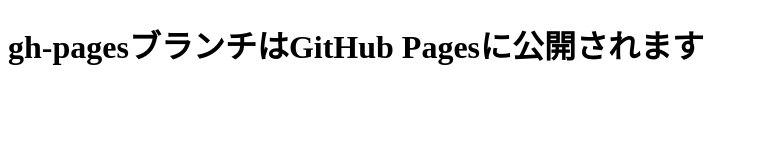
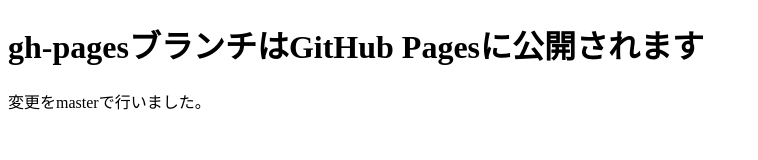
Before and after one commit to kwfumou/git-study, a plain HTML site: page index.html in a window 1280 px wide. Shown: the whole page, without its empty margins (0-758 px from the left). Drawn offline with Linux system fonts and the light colour scheme.

Commit message:
masterから変更を加えたい

```diff
--- a/index.html
+++ b/index.html
@@ -7,5 +7,6 @@
   </head>
   <body>
     <h1>gh-pagesブランチはGitHub Pagesに公開されます</h1>
+    <p>変更をmasterで行いました。</p>
   </body>
 </html>
```
